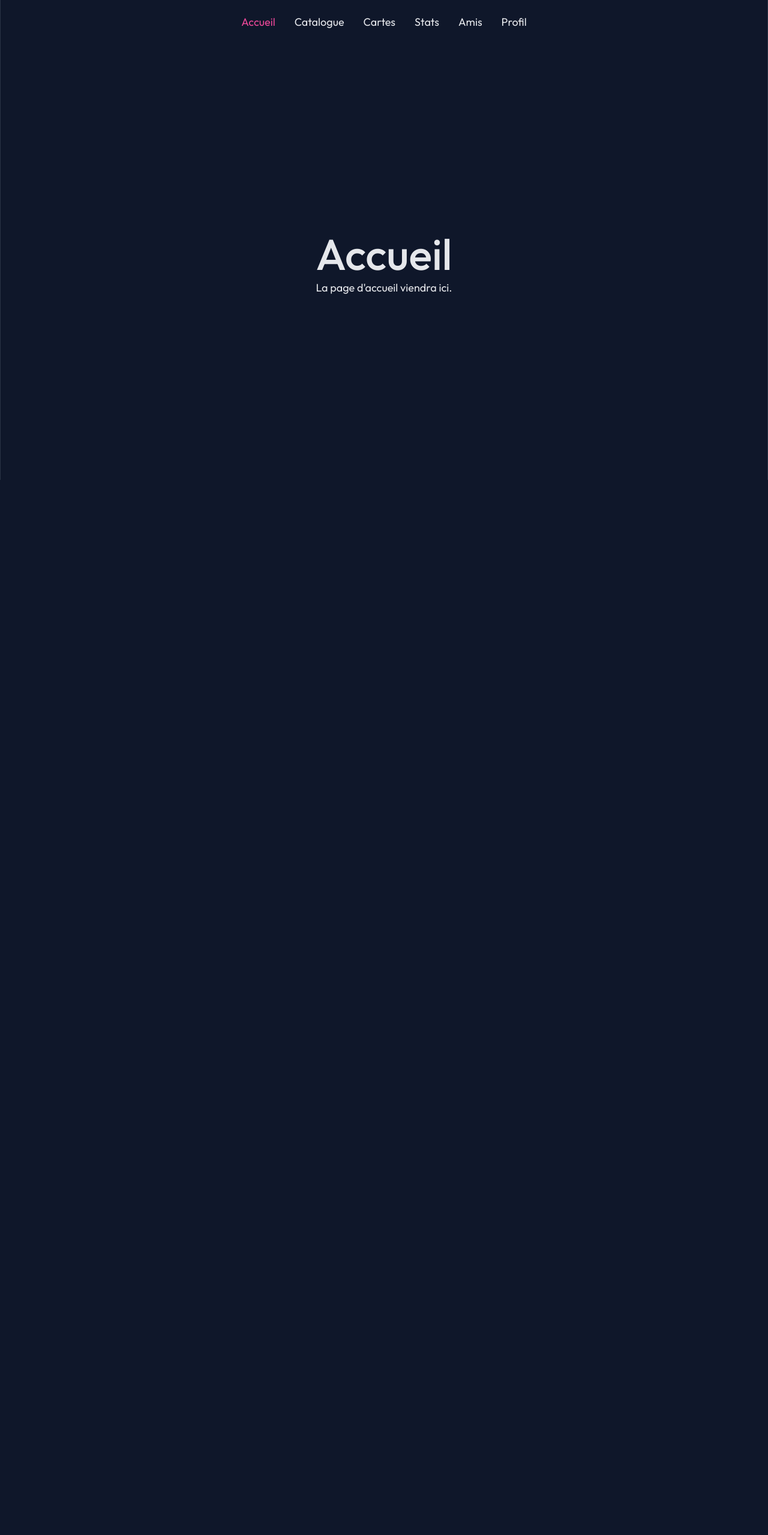
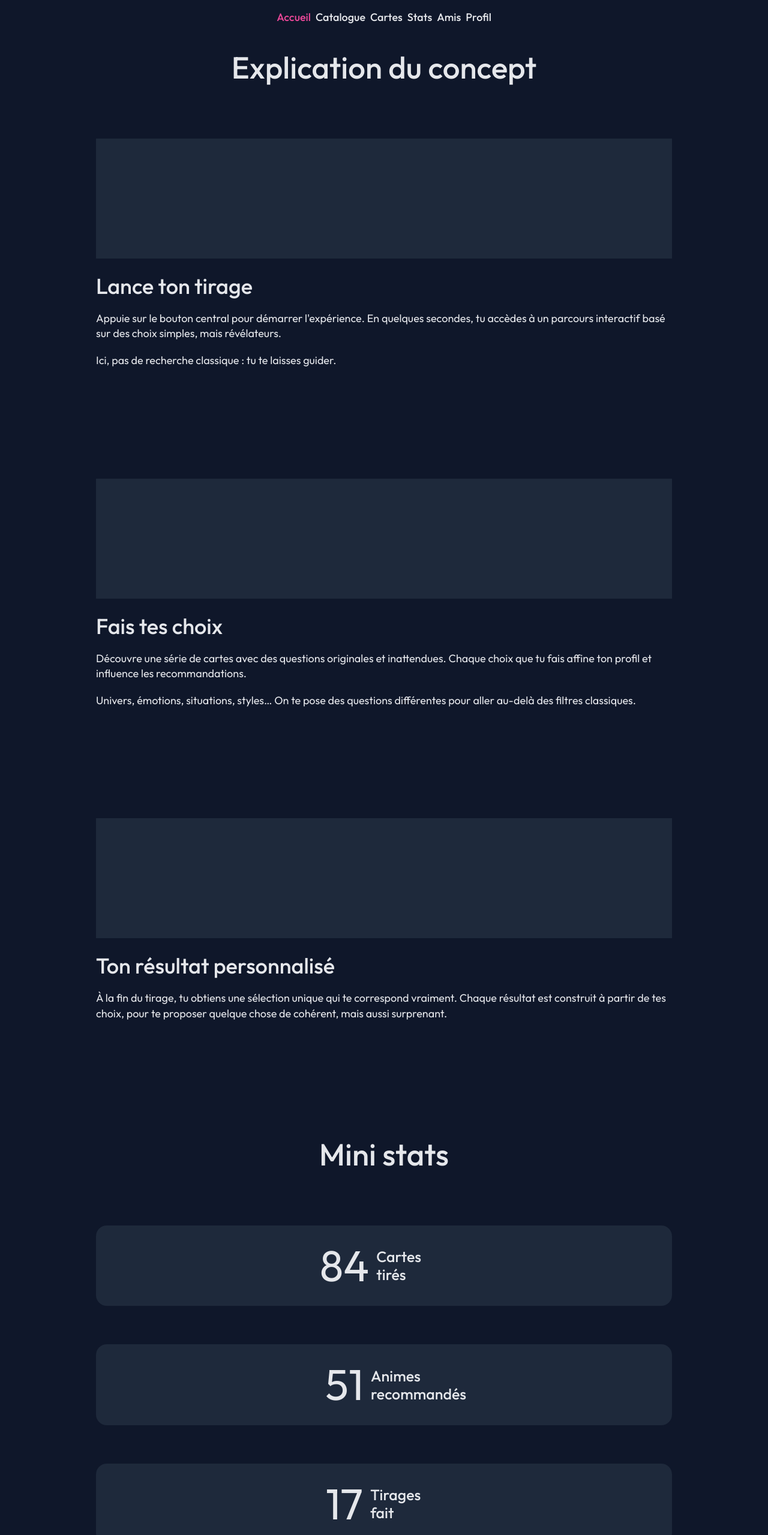
Before and after one commit to NiicoSnow/TFE, a React (Vite) app: page / in a window 1280 px wide. Shown: the top 2559 px of the page at 60% size. Before the commit the page ends 800 px from the top, so only its background shows below. Built offline with nearby package versions, Linux system fonts and the light colour scheme; no server answers.

Commit message:
accueil avancement

```diff
--- a/src/App.css
+++ b/src/App.css
@@ -1,7 +1,6 @@
 .grid {
   display: grid;
   grid-template-columns: repeat(5, 1fr);
-  gap: 12px;
   padding-inline: 24px;
   box-sizing: border-box;
   width: 100%;
@@ -18,6 +17,7 @@
   z-index: 30;
   gap: 8px;
   padding: 18px 20px;
+  text-align: center;
 }
 
 .nav-links {
@@ -79,8 +79,9 @@
 .main-nav a {
   color: var(--text);
   border-radius: 6px;
-  padding: 8px 12px;
+  margin-bottom : 2.4rem;
   text-decoration: none;
+  font-weight: 500;
 }
 
 .main-nav a:hover,
@@ -88,19 +89,60 @@
   color: var(--accent);
 }
 
-.center {
-  display: flex;
-  flex-direction: column;
-  gap: 18px;
-  place-content: center;
-  place-items: center;
-  flex-grow: 1;
-  padding: 32px 20px 24px;
-}
-
 .spacer {
   height: 48px;
   border-top: 1px solid var(--border);
+}
+.column {
+  flex-direction: column;
+  align-items: center;
+  gap: 0.8rem;
+}
+.tuto__element-img {
+  background: var(--element-bg);
+  height: 20rem;
+  margin-top: 4.8rem;
+  margin-bottom: 2.4rem;
+}
+.tuto__element {
+  margin-bottom: 7.6rem;
+}
+.tuto h3, p {
+  margin-bottom: 2rem
+}
+.tuto h2{
+  text-align: center;
+}
+.tuto {
+  margin-bottom: 9.6rem;
+}
+
+.ministats h2 {
+  text-align: center;
+  margin-bottom: 4.8rem;
+}
+.ministats__element {
+  background: var(--element-bg);
+  border-radius: 18px;
+  display: flex;
+  align-items: center;
+  justify-content: center;
+  gap: 1.2rem;
+  margin-bottom: 2.4rem;
+  padding-bottom: 2.4rem;
+  padding-top: 2.4rem;
+}
+.ministats__number {
+  font-size: 7.2rem;
+  flex-shrink: 0;
+}
+.ministats__element h4 {
+  max-width: 12rem;
+  min-width: 0;
+  text-align: left;
+}
+.column h4 {
+  max-width: 20rem;
 }
 
 @media (min-width: 1024px) {
--- a/src/index.css
+++ b/src/index.css
@@ -31,11 +31,6 @@
 }
 
 .root {
-  width: 1600px;
-  max-width: 100%;
-  margin: 0 auto;
-  text-align: center;
-  border-inline: 1px solid var(--border);
   min-height: 100svh;
   display: flex;
   flex-direction: column;
@@ -47,7 +42,10 @@ body {
 }
 
 h1,
-h2 {
+h2,
+h3,
+h4,
+h5 {
   font-weight: 500;
   color: var(--text);
 }
@@ -73,6 +71,7 @@ p {
   font-size: 1.8rem;
   margin: 0;
   line-height: 1.4;
+  font-weight: 300;
 }
 
 a {
--- a/src/pages/HomePage.tsx
+++ b/src/pages/HomePage.tsx
@@ -1,10 +1,50 @@
 export function HomePage() {
   return (
-    <section className="center">
-      <div>
-        <h1>Accueil</h1>
-        <p>La page d'accueil viendra ici.</p>
-      </div>
-    </section>
+    <>
+      <section className="tuto grid">
+        <h2>Explication du concept</h2>
+        <div className="tuto__element">
+          <div className="tuto__element-img"></div>
+          <h3>Lance ton tirage</h3>
+          <p>Appuie sur le bouton central pour démarrer l'expérience. En quelques secondes, tu accèdes à un parcours interactif basé sur des choix simples, mais révélateurs.</p>
+          <p>Ici, pas de recherche classique : tu te laisses guider.</p>
+        </div>
+        <div className="tuto__element">
+          <div className="tuto__element-img"></div>
+          <h3>Fais tes choix</h3>
+          <p>Découvre une série de cartes avec des questions originales et inattendues. Chaque choix que tu fais affine ton profil et influence les recommandations.</p>
+          <p>Univers, émotions, situations, styles… On te pose des questions différentes pour aller au-delà des filtres classiques.</p>
+        </div>
+        <div className="tuto__element">
+          <div className="tuto__element-img"></div>
+          <h3>Ton résultat personnalisé</h3>
+          <p>À la fin du tirage, tu obtiens une sélection unique qui te correspond vraiment. Chaque résultat est construit à partir de tes choix, pour te proposer quelque chose de cohérent, mais aussi surprenant.</p>
+        </div>
+      </section>
+      <section className="ministats grid">
+        <h2>Mini stats</h2>
+        <div className="ministats__element">
+          <span className="ministats__number">84</span>
+          <h4>Cartes tirés</h4>
+        </div>
+        <div className="ministats__element">
+          <span className="ministats__number">51</span>
+          <h4>Animes recommandés</h4>
+        </div>
+        <div className="ministats__element">
+          <span className="ministats__number">17</span>
+          <h4>Tirages fait</h4>
+        </div>
+        <div className="ministats__element">
+          <span className="ministats__number">25</span>
+          <h4>Animes reco ajoutés dans tes listes</h4>
+        </div>
+        <div className="ministats__element column">
+          <h4>Tu es</h4>
+          <span className="ministats__number">1/12</span>
+          <h4 className ="text-center">Parmi ta liste d'amis</h4>
+        </div>
+      </section>
+    </>
   )
 }
```
